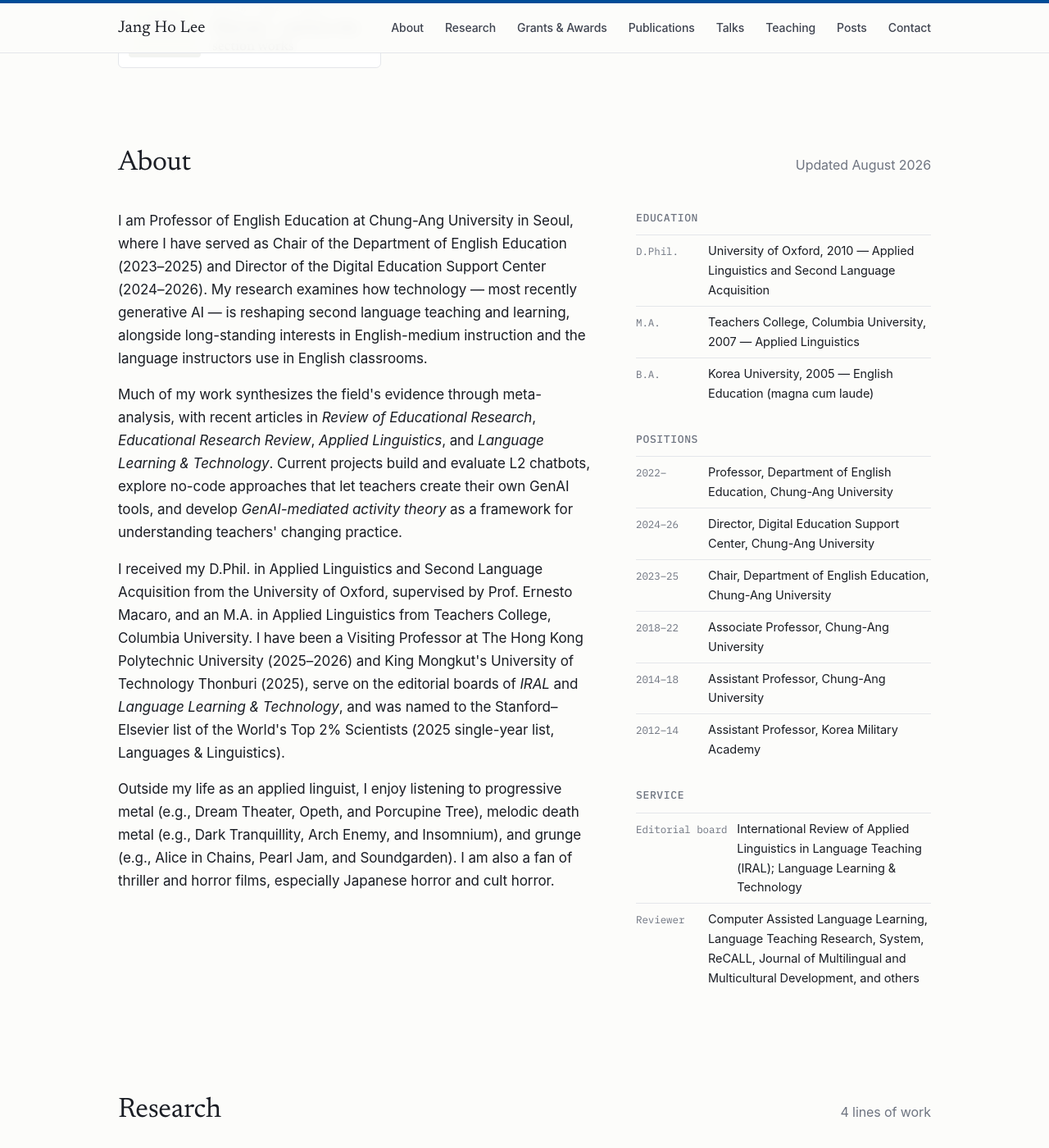
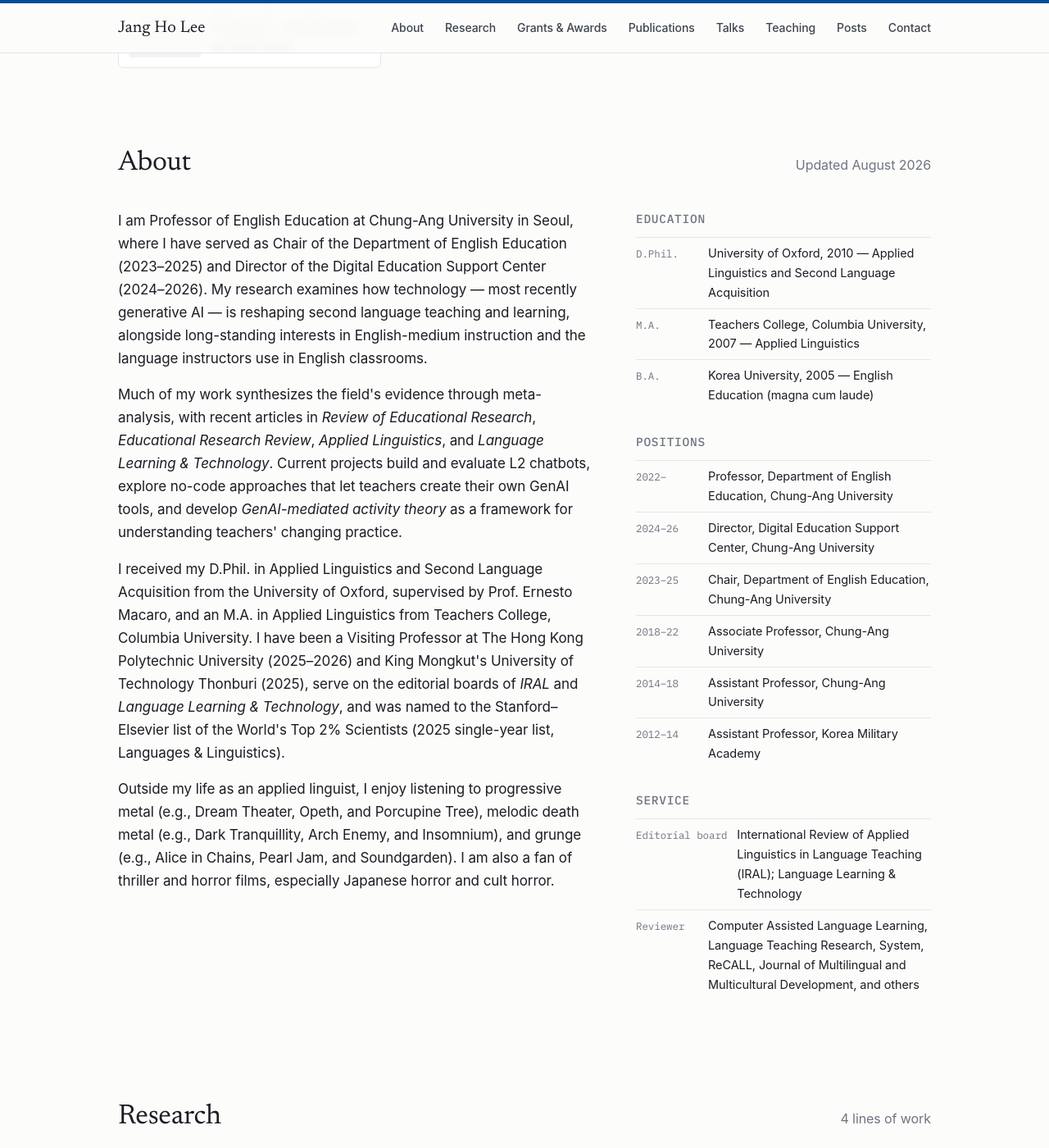
Before and after one commit to jangho330/jangho330.github.io, a Jekyll site: the page built from index.html, in a window 1280 px wide and 1400 px high, scrolled down 548 px. Shown: the whole window at 82% size. Built offline with Jekyll 4.4.1, drawn with Linux system fonts in a browser that asks for light colours; some web fonts are replaced.

Commit message:
Update style.css

```diff
--- a/assets/css/style.css
+++ b/assets/css/style.css
@@ -64,7 +64,7 @@
 .sec-note{font-size:16px;color:var(--slate)}
 .prose{font-size:17px;max-width:66ch}
 .prose p{margin:0 0 16px}
-.label,.aside h3,.courses h3,footer h3{font-family:var(--mono);font-size:13px;text-transform:uppercase;letter-spacing:.05em;color:var(--slate);margin:0 0 10px;font-weight:500}
+.label,.aside h3,.courses h3,footer h3{font-family:var(--mono);font-size:14.5px;text-transform:uppercase;letter-spacing:.05em;color:var(--slate);margin:0 0 10px;font-weight:500}
 .two{display:grid;grid-template-columns:1.6fr 1fr;gap:56px}
 .aside ul{list-style:none;padding:0;margin:0 0 26px}
 .aside li{padding:7px 0;border-top:1px solid var(--rule);font-size:14.5px;display:flex;gap:12px}
```
